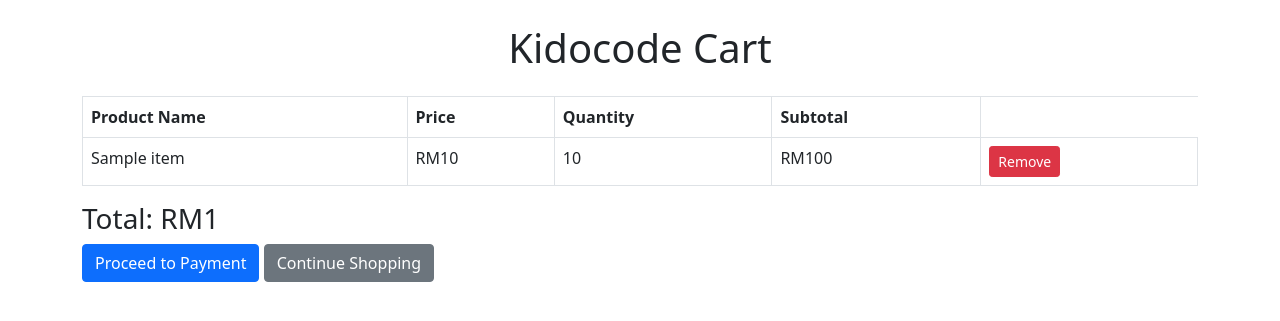
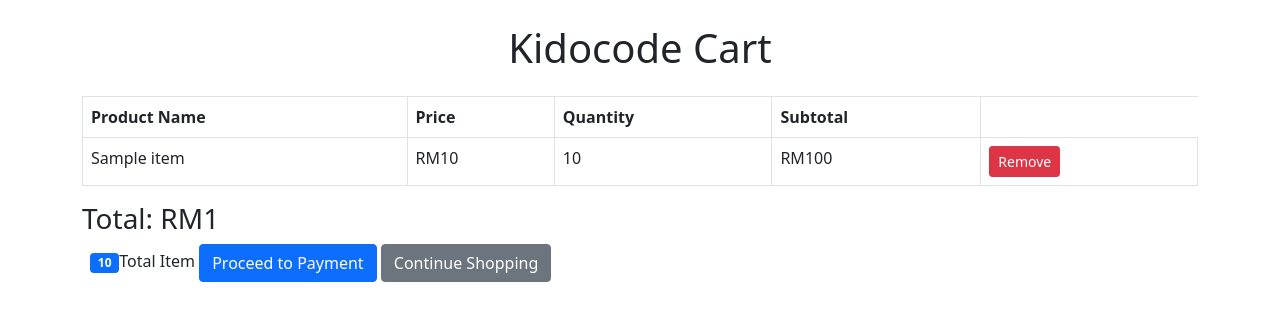
Before and after one commit to nicktkl/Kidocode_Shop_E-Commerce-, a Flask app: template templates/homepage/Cart.html in a window 1280 px wide. Shown: the part 64-385 px from the top of the page. Run offline with Flask 3, Linux system fonts and the light colour scheme; the template is opened without the code that fills it: most values are stand-ins (such as "Sample title", 1, 10 or a date in 2020); parts of the project's set-up code (start-up, migrations or seed data) failed here and were passed over.

Commit message:
Updated 'Cart' HTML

```diff
--- a/templates/homepage/Cart.html
+++ b/templates/homepage/Cart.html
@@ -36,6 +36,7 @@
                 </tbody>
             </table>
             <h3>Total: RM{{ total_price }}</h3>
+            <h4 id="cart-count" class="badge bg-primary ms-2">{{ cart_total_items }}</h4>Total Item
             <a href="#" class="btn btn-primary">Proceed to Payment</a>
             <a href="{{ url_for('home') }}" class="btn btn-secondary">Continue Shopping</a>
         </div>
```
